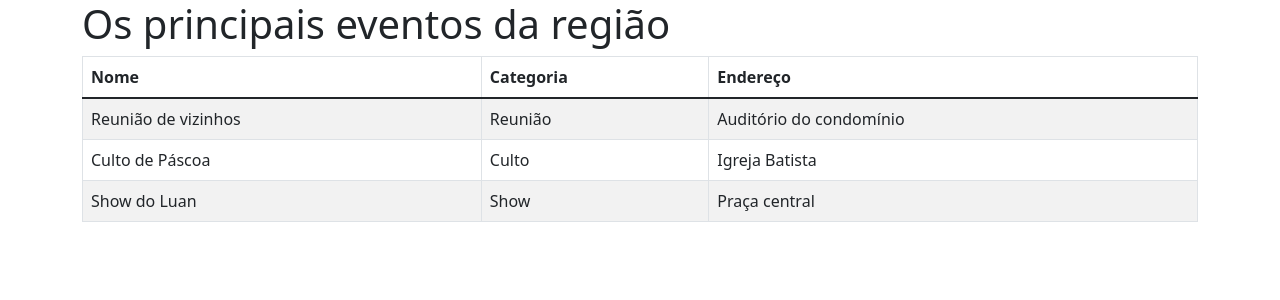
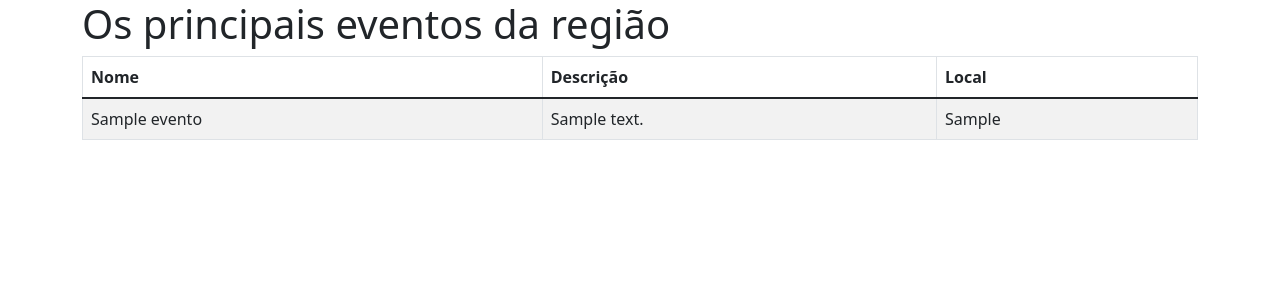
Before and after one commit to llucasft/eventbooker, a Flask app: page / in a window 1280 px wide. Shown: the top 300 px of the page. Run offline with Flask 3, Linux system fonts and the light colour scheme; tables that the repository leaves empty hold one stand-in row (values such as "Sample post"); some libraries are stand-ins or nearby versions.

Commit message:
database connection and getting data from db to display in the index html

```diff
--- a/main.py
+++ b/main.py
@@ -1,37 +1,55 @@
 from flask import Flask, render_template, session, redirect, request, flash, url_for
-
-class Event:
-    def __init__(self, name, category, address):
-        self.name=name
-        self.category=category
-        self.address=address
-
-event1 = Event('Reunião de vizinhos', 'Reunião', 'Auditório do condomínio')
-event2 = Event('Culto de Páscoa', 'Culto', 'Igreja Batista')
-event3 = Event('Show do Luan', 'Show', 'Praça central')
-
-events = [event1, event2, event3]
-
-class User:
-    def __init__(self, name, username, password):
-        self.name = name
-        self.username = username
-        self.password = password
-
-user1 = User("Bruno Divino", "BD", "alohomora")
-user2 = User("Lucas Ferreira", "lucas", "1234")
-user3 = User("Guilherme Louro", "Cake", "python_eh_vida")
-
-users = { user1.username : user1,
-             user2.username : user2,
-             user3.username : user3 }
+from flask_sqlalchemy import SQLAlchemy
 
 app = Flask(__name__)
 app.secret_key = 'eventbooker'
 
+app.config['SQLALCHEMY_DATABASE_URI'] = 'postgresql+psycopg2://postgres:26Lucas.@localhost:5432/eventbooker'
+
+db = SQLAlchemy(app)
+
+class Usuario(db.Model):
+    __tablename__ = 'usuarios'
+
+    id = db.Column(db.Integer, primary_key=True)
+    nome = db.Column(db.String(50), nullable=False)
+    telefone = db.Column(db.String(40), nullable=False)
+    email = db.Column(db.String(50), nullable=False)
+    senha = db.Column(db.String(20), nullable=False)
+
+    def __repr__(self):
+        return '<Name %r>' % self.name
+
+class Evento(db.Model):
+    __tablename__ = 'eventos'
+
+    id = db.Column(db.Integer, primary_key=True)
+    titulo = db.Column(db.String(100), nullable=False)
+    descricao = db.Column(db.Text, nullable=False)
+    data_evento = db.Column(db.Date, nullable=False)
+    hora = db.Column(db.Time)
+    local_evento = db.Column(db.Text, nullable=False)
+    id_usuario = db.Column(db.Integer, nullable=False)
+
+    def __repr__(self):
+        return '<Name %r>' % self.name
+
+class Participante(db.Model):
+    __tablename__ = 'participantes'
+
+    id = db.Column(db.Integer, primary_key=True)
+    nome = db.Column(db.String(50), nullable=False)
+    telefone = db.Column(db.String(40), nullable=False)
+    email = db.Column(db.String(50), nullable=False)
+    id_evento = db.Column(db.Integer)
+
+    def __repr__(self):
+        return '<Name %r>' % self.name
+
 @app.route('/')
 def index():
-    return render_template('list.html', events=events)
+    eventos = Evento.query.order_by(Evento.id)
+    return render_template('list.html', eventos=eventos)
 
 @app.route('/login')
 def login():
--- a/templates/list.html
+++ b/templates/list.html
@@ -15,16 +15,16 @@
     <thead class="thead-default">
         <tr>
             <th>Nome</th>
-            <th>Categoria</th>
-            <th>Endereço</th>
+            <th>Descrição</th>
+            <th>Local</th>
         </tr>
     </thead>
     <tbody>
-        {% for event in events %}
+        {% for evento in eventos %}
         <tr>
-            <td>{{ event.name }}</td>
-            <td>{{ event.category }}</td>
-            <td>{{ event.address }}</td>
+            <td>{{ evento.titulo }}</td>
+            <td>{{ evento.descricao }}</td>
+            <td>{{ evento.local_evento }}</td>
         </tr>
         {% endfor %}
 
```
Also changed, not shown: config.py (added, +8 -0 lines).
